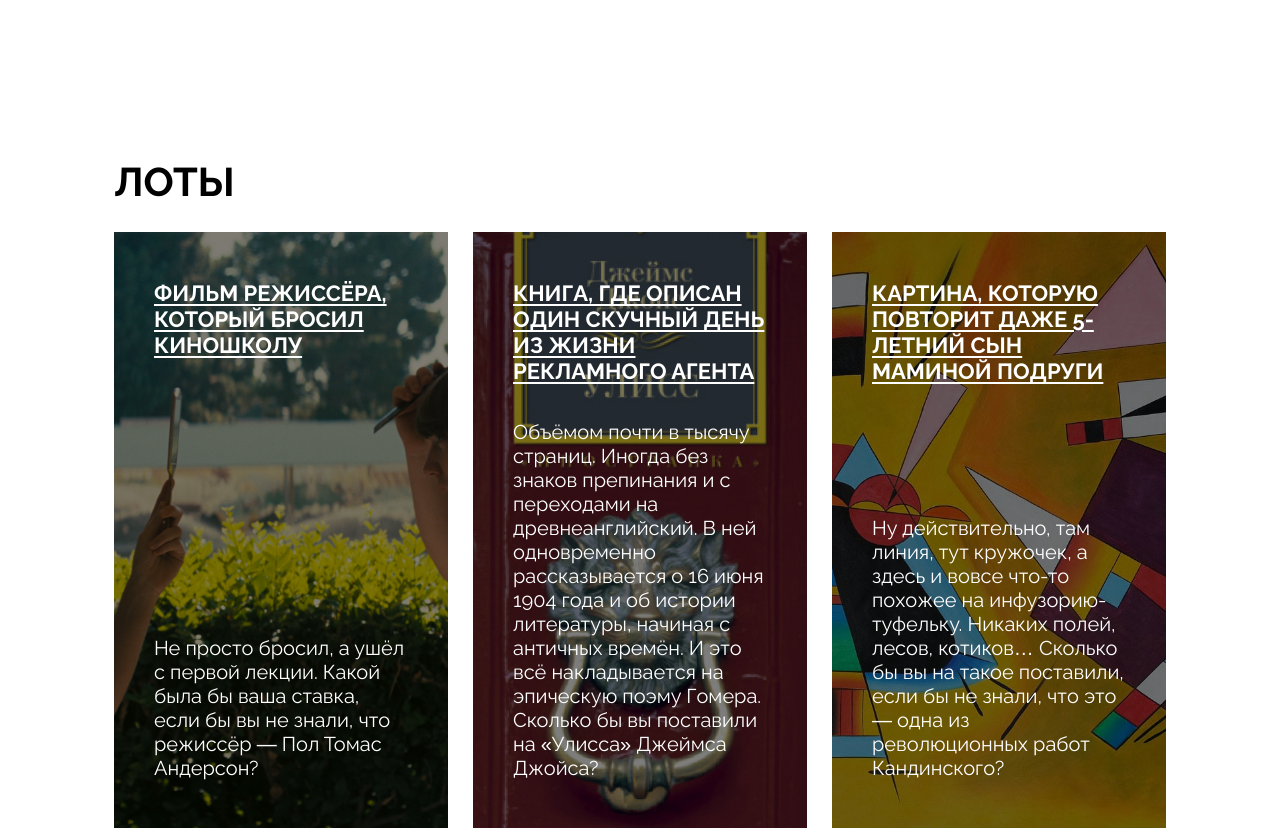
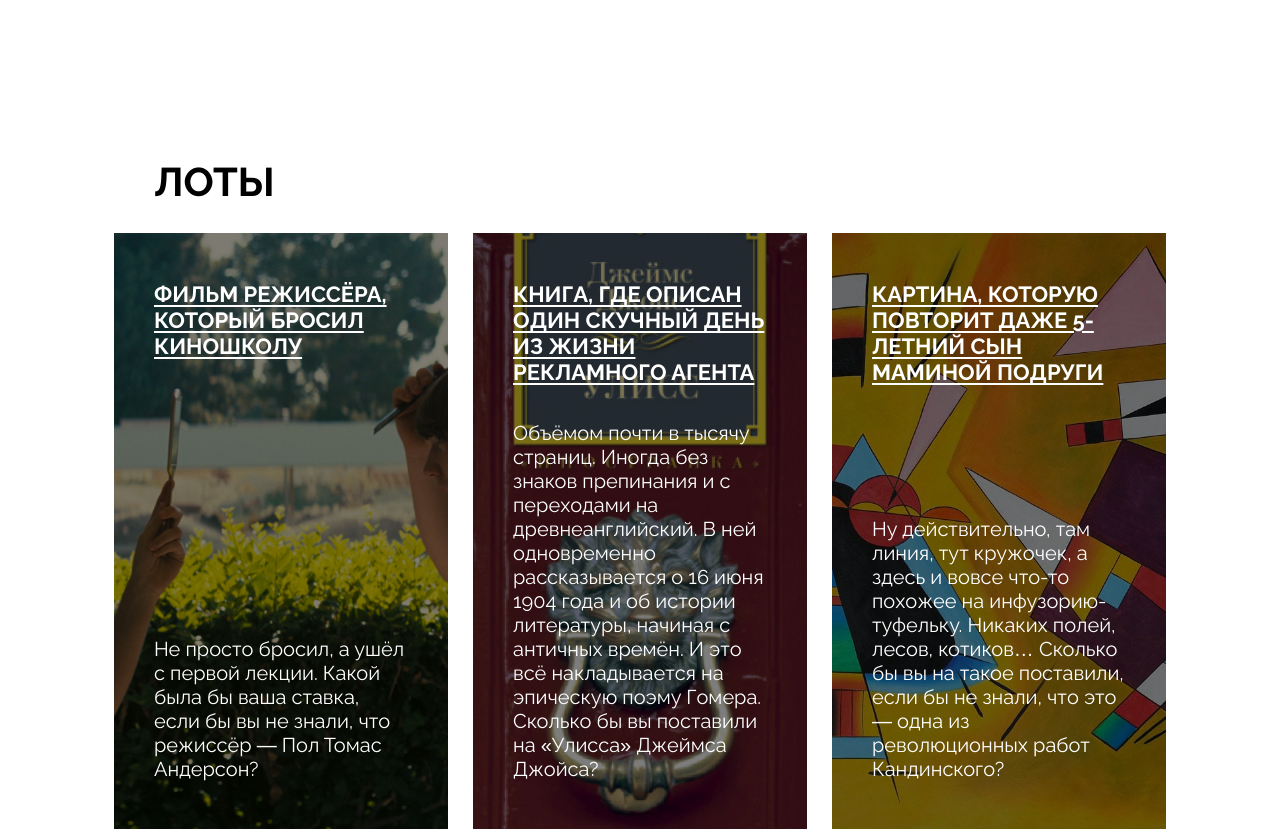
Before and after one commit to siemonseliaev/ono-tebe-nado, a plain HTML site: page index.html in a window 1280 px wide. Shown: the part 1073-1902 px from the top of the page. Drawn offline with Linux system fonts and the light colour scheme.

Commit message:
Trigger new workflow check2

```diff
--- a/styles/style.css
+++ b/styles/style.css
@@ -150,16 +150,15 @@
 }
 
 .lots {
-    padding: 0 50px;
-    margin-bottom: 180px;
     padding: 180px 24px 0;
 }
 
 .lots__heading {
+    margin: 0 0 27px ;
+    padding-left: 40px;
     font-size: 40px;
-    font-weight: 700;
+    line-height: 48px;
     text-transform: uppercase;
-    margin-bottom: 27px;
 }
 
 .lots__card-list {
```
